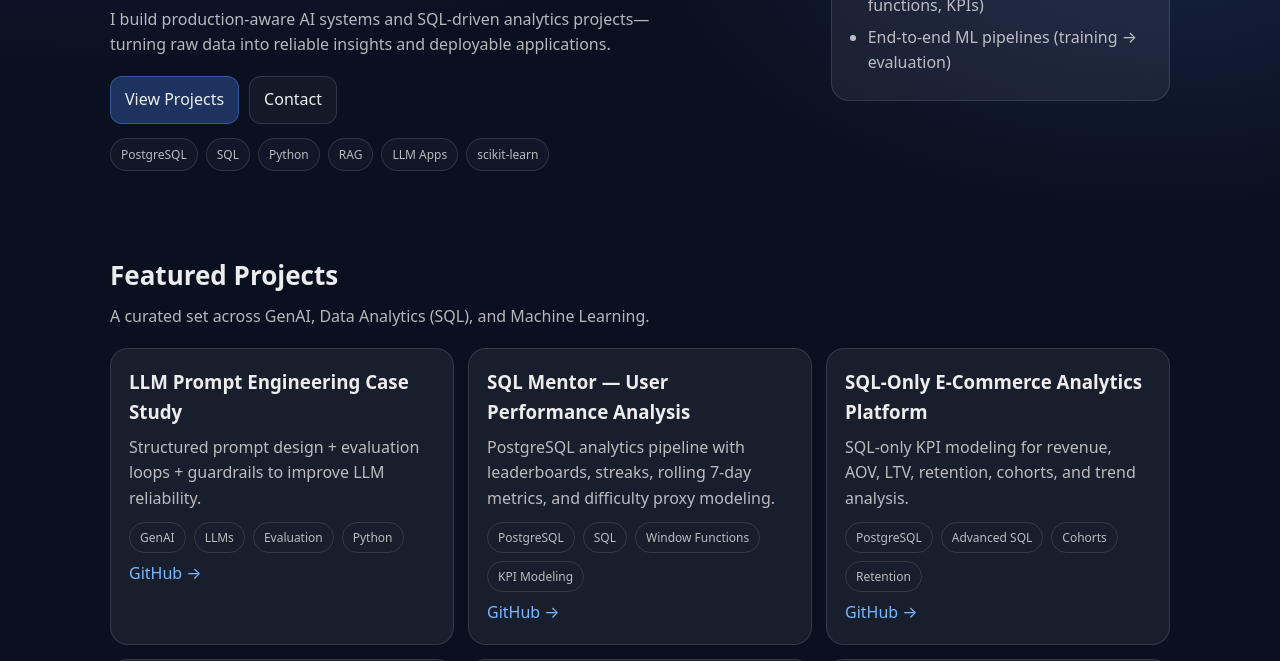
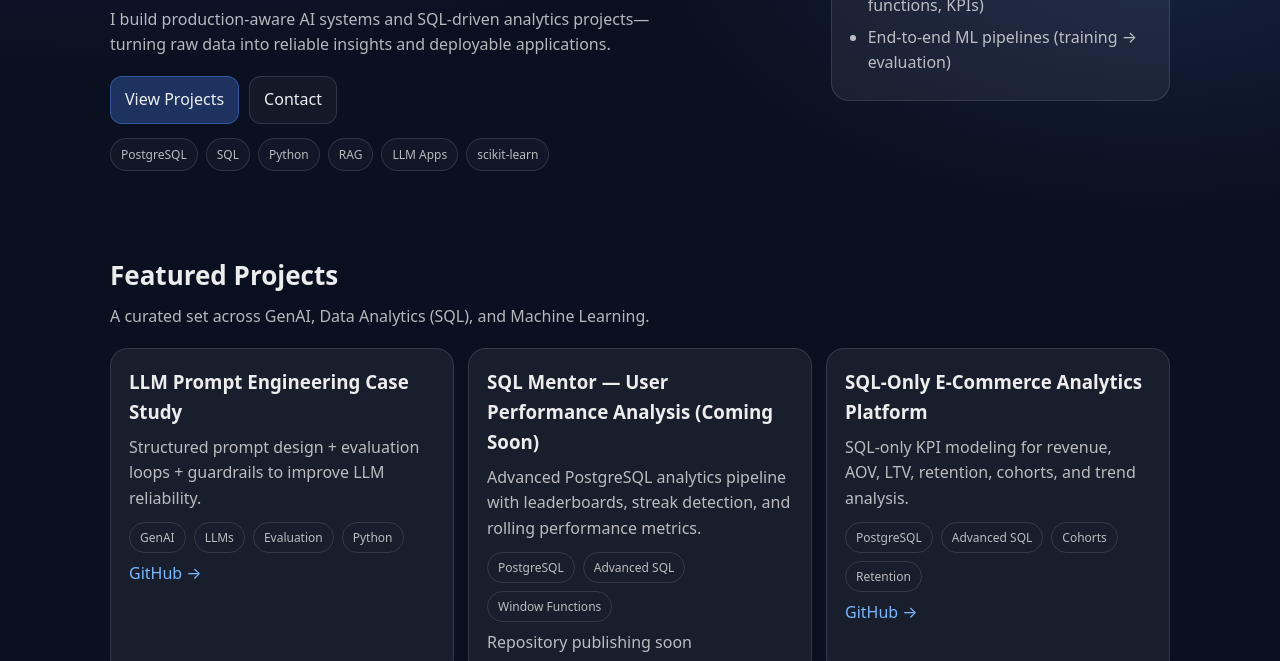
Before and after one commit to sarahsair25/sarahsair25.github.io, a plain HTML site: page index.html in a window 1280 px wide. Shown: the part 291-952 px from the top of the page. Drawn offline with Linux system fonts and the light colour scheme.

Commit message:
Update index.html

```diff
--- a/index.html
+++ b/index.html
@@ -74,16 +74,15 @@
           </article>
 
           <article class="card">
-            <h3>SQL Mentor — User Performance Analysis</h3>
-            <p>PostgreSQL analytics pipeline with leaderboards, streaks, rolling 7-day metrics, and difficulty proxy modeling.</p>
-            <div class="tags">
-              <span>PostgreSQL</span><span>SQL</span><span>Window Functions</span><span>KPI Modeling</span>
-            </div>
-            <div class="links">
-              <a class="link" target="_blank" rel="noreferrer" href="YOUR_SQL_MENTOR_REPO_LINK">GitHub →</a>
-            </div>
-          </article>
-
+       <h3>SQL Mentor — User Performance Analysis (Coming Soon)</h3>
+      <p>Advanced PostgreSQL analytics pipeline with leaderboards, streak detection, and rolling performance metrics.</p>
+  <div class="tags">
+    <span>PostgreSQL</span><span>Advanced SQL</span><span>Window Functions</span>
+  </div>
+  <div class="links">
+    <span class="muted">Repository publishing soon</span>
+  </div>
+</article>
           <article class="card">
             <h3>SQL-Only E-Commerce Analytics Platform</h3>
             <p>SQL-only KPI modeling for revenue, AOV, LTV, retention, cohorts, and trend analysis.</p>
```
